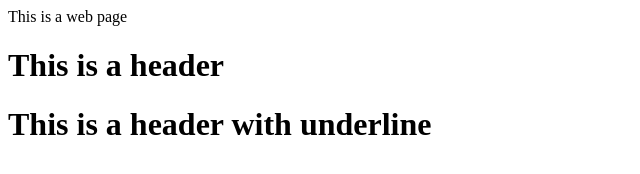
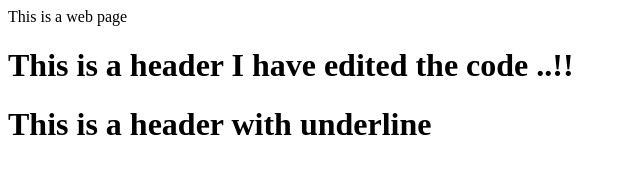
Before and after one commit to ajaysingh3200/git-demo-31-04, a plain HTML site: page index.html in a window 1280 px wide. Shown: the whole page, without its empty margins (0-640 px from the left). Drawn offline with Linux system fonts and the light colour scheme.

Commit message:
Changed in second lin on index.html

```diff
--- a/index.html
+++ b/index.html
@@ -1,3 +1,3 @@
 <html> This is a web page </html>
-<h1> This is a header <h1>
+<h1> This is a header I have edited the code ..!! <h1>
 <h1> This is a header with underline <h1>
```
